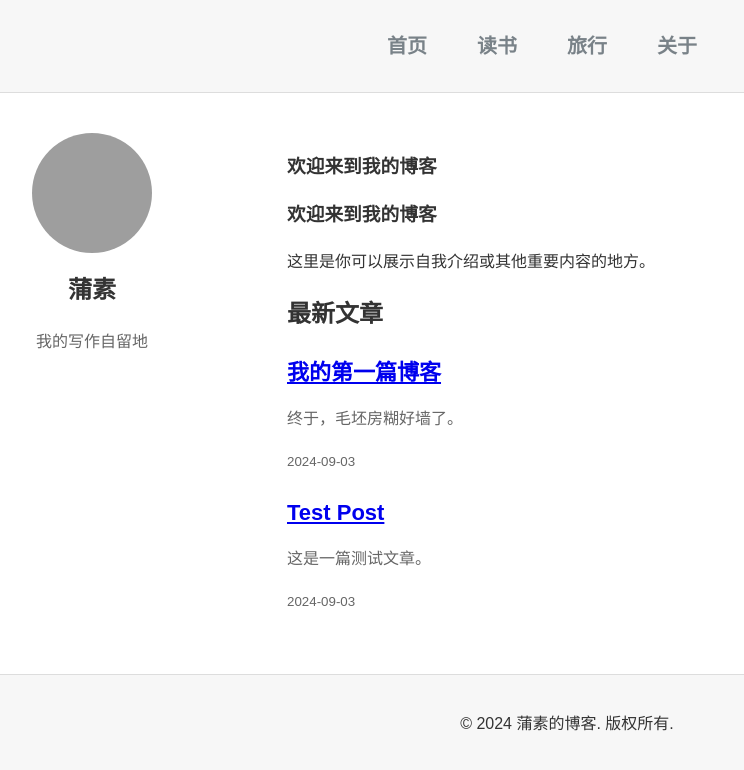
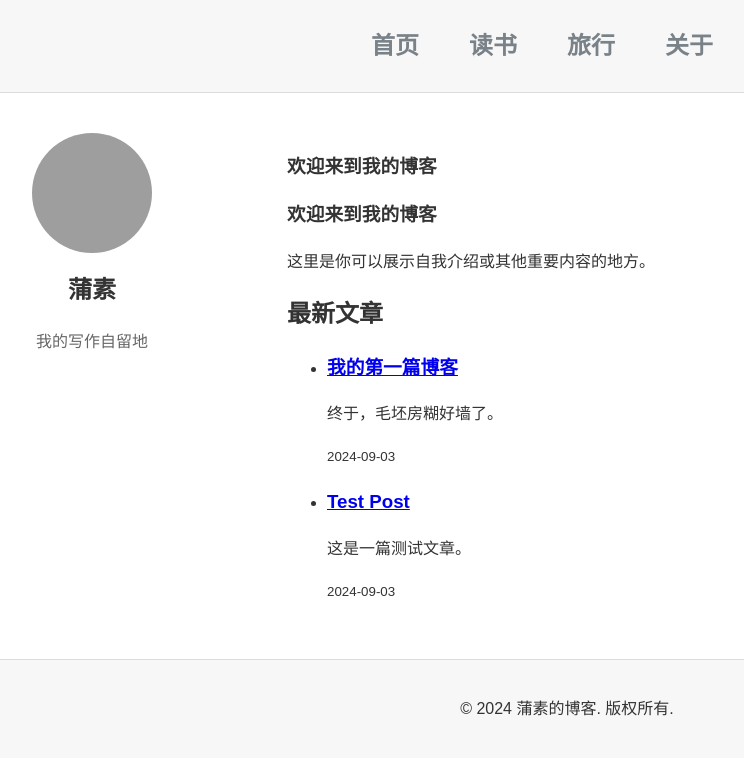
Before and after one commit to pususu/skills-github-pages, a Jekyll site: the page built from index.html, in a window 1280 px wide. Shown: the top 770 px of the page, without its empty margins (73-817 px from the left). Built offline with Jekyll 4.4.1, drawn with Linux system fonts in a browser that asks for light colours; grey boxes are pictures that could not be loaded.

Commit message:
Update style.css

```diff
--- a/assets/css/style.css
+++ b/assets/css/style.css
@@ -1,3 +1,5 @@
+/* 样式文件：styles.css */
+
 /* 全局样式 */
 body {
     font-family: "Arial", sans-serif;
@@ -21,16 +23,18 @@
     margin: 0;
     padding: 0;
     display: flex;
-    justify-content: center;
+    justify-content: center; /* 还原为居中对齐 */
     height: 72px;
     align-items: center;
 }
 
+/* 导航栏中的每个项目 */
 .nav ul li {
     margin-right: 50px;
-    font-size: 20px;
+    font-size: 24px;
 }
 
+/* 导航栏链接样式 */
 .nav ul li a {
     text-decoration: none;
     color: #798288;
@@ -83,27 +87,11 @@
 /* 右侧内容区域样式 */
 .content {
     flex: 3;
-    padding-left: 100px;
+    padding-left: 100px; /* 控制右侧内容区域距离左边的距离 */
 }
 
-/* 最新文章列表样式 */
-.post-list {
-    list-style-type: none;
-    padding: 0;
-}
-
-.post-list .post-item {
-    margin-bottom: 20px;
-}
-
-.post-list .post-item h3 {
-    font-size: 22px;
-    margin-bottom: 5px;
-}
-
-.post-list .post-item p {
-    font-size: 16px;
-    color: #666;
+.post-content {
+    padding-left: 50px; /* 在文章页面中内容稍微右移 */
 }
 
 /* 页脚样式 */
```
